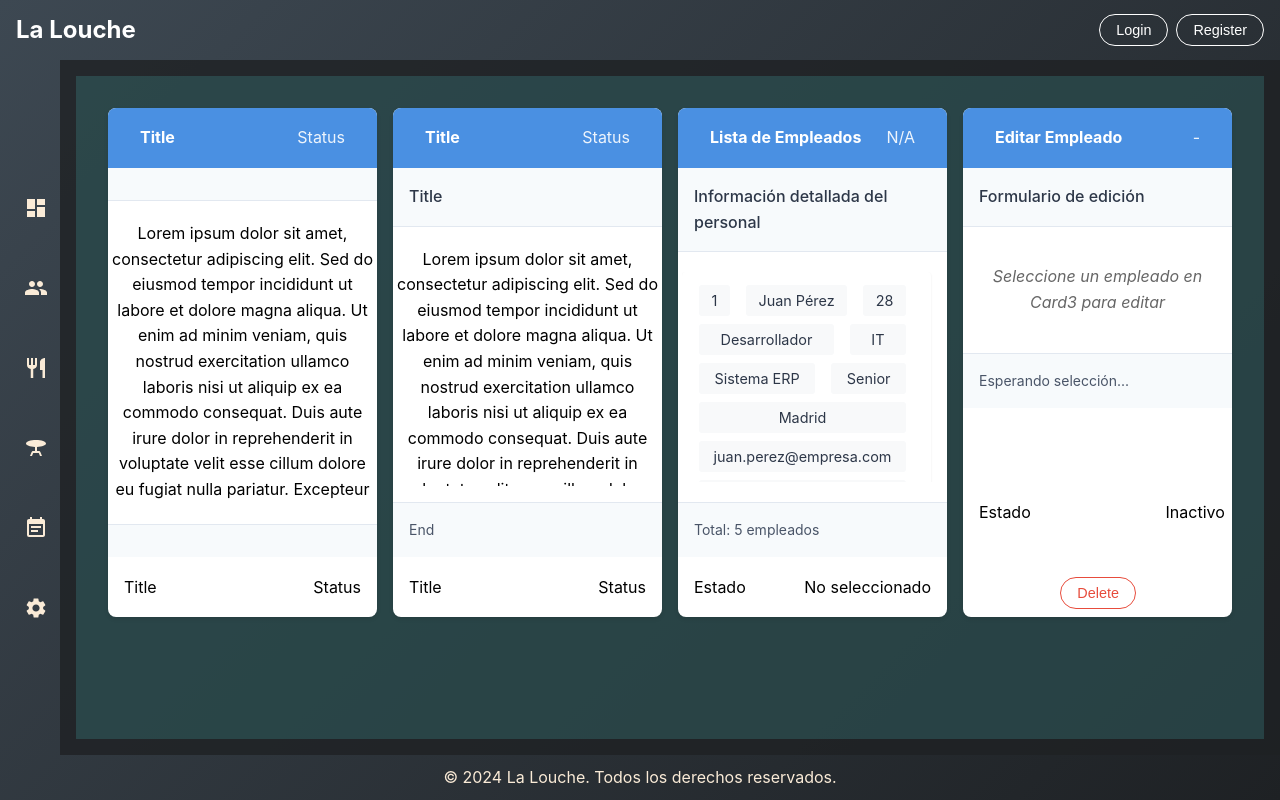
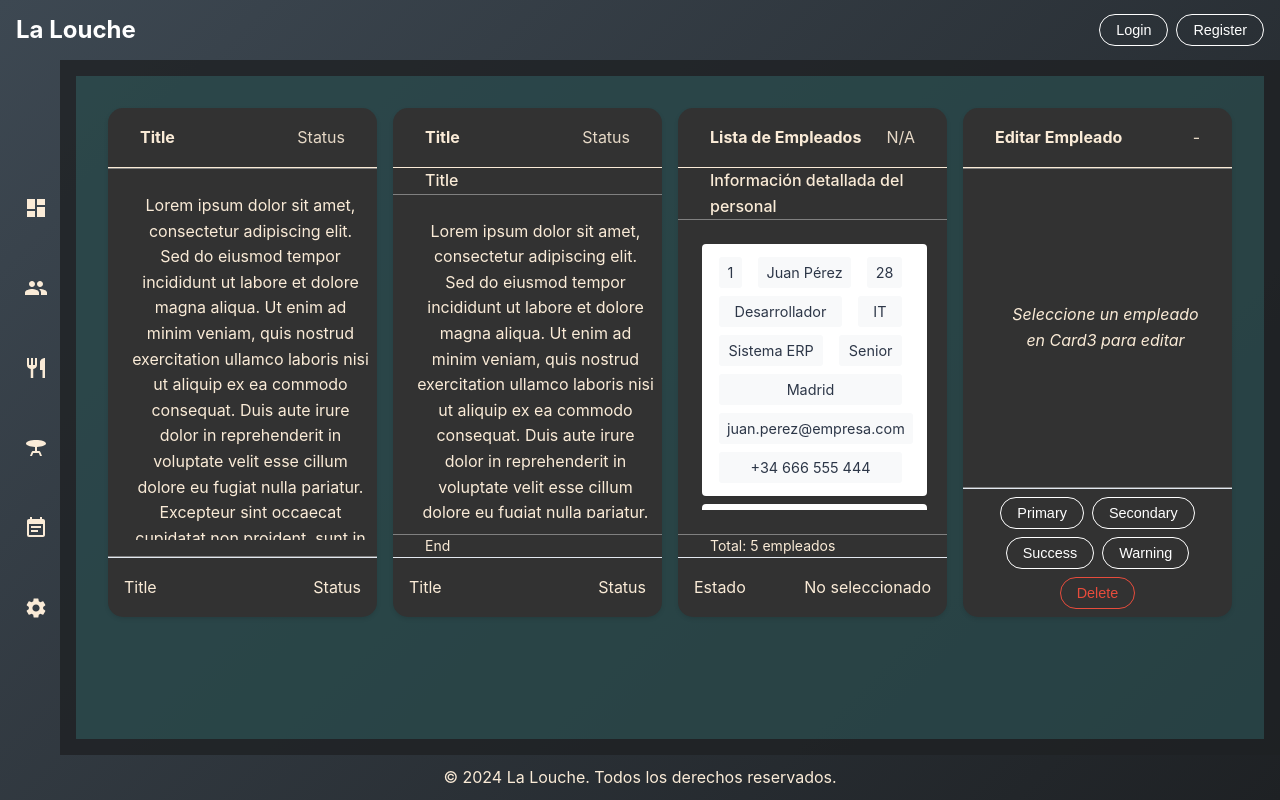
Before and after one commit to Ruben-Alvarez-Dev/daw_react_front, a React (Vite) app: page /users in a window 1280 px wide. Built offline with nearby package versions, Linux system fonts and the light colour scheme.

Commit message:
Cards adaptation in UI

```diff
--- a/src/components/Card4.jsx
+++ b/src/components/Card4.jsx
@@ -14,7 +14,7 @@ const Card4 = ({ isActive, onClick, selectedEmployee, onEmployeeUpdate }) => {
     <Card
       headerLeft="Editar Empleado"
       headerRight={selectedEmployee ? `#${selectedEmployee.id}` : '-'}
-      bodyTop="Formulario de edición"
+      bodyTop=""
       bodyCenter={
         <Form
           data={selectedEmployee}
@@ -22,9 +22,9 @@ const Card4 = ({ isActive, onClick, selectedEmployee, onEmployeeUpdate }) => {
           isCardActive={isActive}
         />
       }
-      bodyBottom={selectedEmployee ? `Editando: ${selectedEmployee.nombre}` : 'Esperando selección...'}
-      footerLeft="Estado"
-      footerRight={selectedEmployee ? 'Editando' : 'Inactivo'}
+      bodyBottom={selectedEmployee ? `Editando: ${selectedEmployee.nombre}` : ''}
+      footerLeft=""
+      footerRight={selectedEmployee ? '' : ''}
       footerCenter={
         <>
           <Button variant="primary">Primary</Button>
--- a/src/components/Form.jsx
+++ b/src/components/Form.jsx
@@ -109,12 +109,6 @@ const Form = ({ data, onSave, isCardActive }) => {
           />
         </div>
       </div>
-
-      <div className="form-actions">
-        <button type="submit" className="save-button">
-          Guardar
-        </button>
-      </div>
     </form>
   );
 };
--- a/src/styles/Card.css
+++ b/src/styles/Card.css
@@ -4,22 +4,23 @@
   height: 85%;
   max-height: 85%;
   min-height: 0;
-  background: white;
-  border-radius: 8px;
+  color: antiquewhite;
+  background: rgba(50, 50, 50);
+  border-radius: 15px;
   box-shadow: 0 2px 4px rgba(0, 0, 0, 0.1);
   overflow: hidden;
+
 }
 
 /* Header Styles */
 .card-header {
-  background: #4A90E2;
-  color: white;
   padding: 1rem;
   display: flex;
   justify-content: space-between;
   align-items: center;
   min-height: 60px;
   flex-shrink: 0;
+  border-bottom: 1px solid antiquewhite;
 }
 
 .card-header-left {
@@ -43,27 +44,25 @@
 }
 
 .card-body-top {
-  padding: 1rem;
+  margin: 0;
+  padding: 0rem 2rem;
   font-weight: 500;
-  color: #2D3748;
-  background: #F7FAFC;
-  border-bottom: 1px solid #E2E8F0;
+  border-bottom: 1px solid grey;
 }
 
 .card-body-center {
   flex: 1;
   overflow: auto;
   min-height: 0;
-  padding: 0.25rem;
-  margin: 1rem 0;
+  padding: 0.5rem;
+  margin: 1rem 0rem 1rem 1rem;
   text-align: center;
 }
 
 .card-body-bottom {
-  padding: 1rem;
-  background: #F7FAFC;
-  border-top: 1px solid #E2E8F0;
-  color: #4A5568;
+  margin: 0;
+  padding: 0rem 2rem;
+  border-top: 1px solid grey;
   font-size: 0.875rem;
 }
 
@@ -72,7 +71,7 @@
   display: flex;
   align-items: center;
   padding: 0.5rem 1rem;
-  border-top: 1px solid rgba(255, 255, 255, 0.1);
+  border-top: 1px solid #E2E8F0;
   min-height: 60px;
   flex-shrink: 0;
 }
@@ -99,6 +98,6 @@
 /* Active State */
 .card.active {
   width: 60%;
-  border-color: magenta;
-  box-shadow: 0 0 25px magenta;
+  border-color: antiquewhite;
+  box-shadow: 0 0 15px antiquewhite;
 }
--- a/src/styles/Form.css
+++ b/src/styles/Form.css
@@ -24,7 +24,7 @@
   align-items: center;
   justify-content: center;
   height: 100%;
-  color: #666;
+  color: antiquewhite;
   font-style: italic;
   text-align: center;
   padding: 1rem;
@@ -39,7 +39,7 @@
 
 .form-group label {
   font-size: 0.75rem;
-  color: #4a5568;
+  color: antiquewhite;
   font-weight: 500;
   white-space: nowrap;
   overflow: hidden;
@@ -49,18 +49,19 @@
 .form-group input,
 .form-group select {
   padding: 0.5rem;
-  border: 1px solid #e2e8f0;
+  border: 1px solid antiquewhite;
   border-radius: 4px;
   font-size: 0.875rem;
-  background: white;
+  color: antiquewhite;
+  background: rgba(255, 255, 255, 0.1);
   transition: all 0.2s;
   width: 100%;
   min-width: 0;
 }
 
 .form-group input:disabled {
-  background: #f7fafc;
-  color: #718096;
+  background: #000000;
+  color:antiquewhite;
 }
 
 .form-group input:focus,
@@ -68,6 +69,7 @@
   outline: none;
   border-color: #4A90E2;
   box-shadow: 0 0 0 1px #4A90E2;
+  color: yellow;
 }
 
 .form-actions {
```
